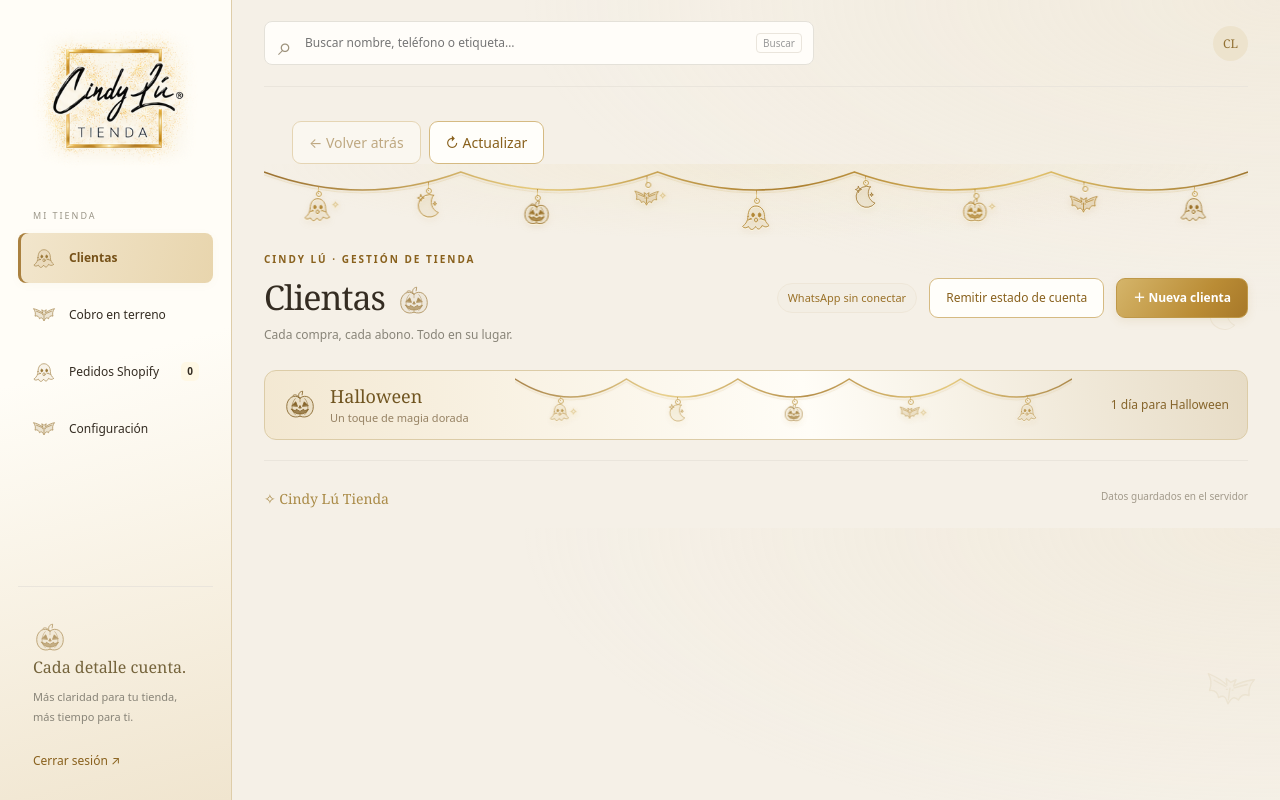
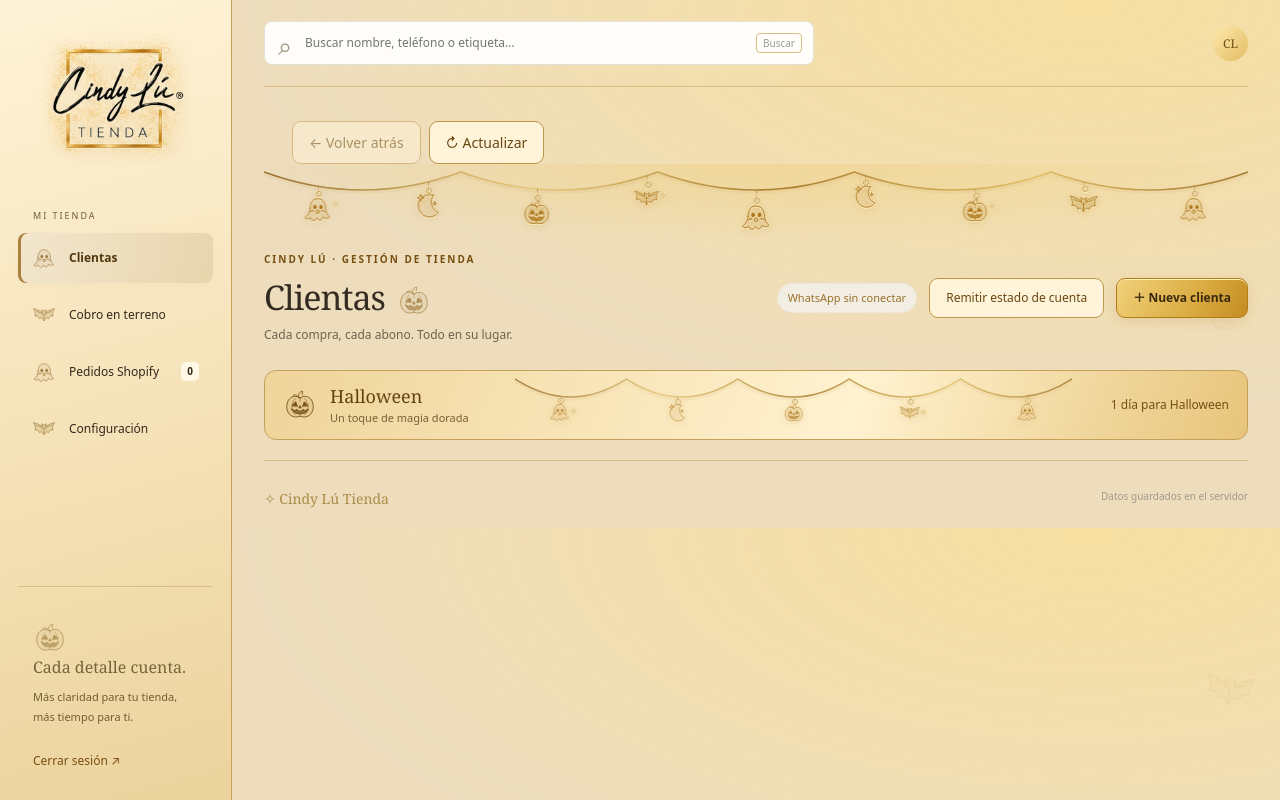
Before and after one commit to marcinko9090/cindylu-gestion, a Flask app: template templates/index.html in a window 1280 px wide. Run offline with Flask 3, Linux system fonts and the light colour scheme; the visitor is signed in with stand-in values (Sample User, id 1); tables that the repository leaves empty hold one stand-in row (values such as "Sample post"); the template is opened without the code that fills it: most values are stand-ins (such as "Sample title", 1, 10 or a date in 2020).

Commit message:
Enrich internal interface with warmer beige and stronger gold contrast

```diff
--- a/static/seasons.css
+++ b/static/seasons.css
@@ -125,3 +125,26 @@ body[data-season-variant="1"] .season-banner{border-radius:4px 18px 4px 18px}bod
 @keyframes cindy-fairy-dust{0%{opacity:0;transform:translate(0,8px) scale(.3)}15%,65%{opacity:.75;transform:translate(-5px,-5px) scale(.8)}73%{opacity:1;transform:translate(0,10px) scale(1)}88%{opacity:.85;transform:translate(-20px,80px) scale(.6)}100%{opacity:0;transform:translate(-45px,180px) scale(.1)}}
 @media(prefers-reduced-motion:reduce){.calm-dust{display:none}.calm-message{animation:cindy-calm-still 7s linear both}}
 @media print{.calm-message{display:none!important}}
+
+/* Richer champagne and gold for the private workspace only. */
+@media screen{
+ body:has(#shell:not(.hidden)){background:radial-gradient(ellipse at 85% 0,#f7dfa0 0,transparent 55%),#edddbd}
+ #shell{--cream:#edddbd;--paper:#fff9ec;--gold:#bb861b;--gold-dark:#795013;--border:#d9be83;--muted:#70624d;--ink:#34291c;--shadow:0 5px 24px #9c6c1712}
+ #shell .sidebar.sidebar{background:linear-gradient(165deg,#fff3d7 0,#ecd39d 100%);border-right-color:#c5a15a}
+ body[data-season] #shell .sidebar.sidebar{background:linear-gradient(165deg,#fff3d7 0,#ecd39d 100%);border-right-color:#c5a15a}
+ #shell nav button.active,body[data-season] #shell nav button.active{background:linear-gradient(110deg,#f7dfa1,#dcaf50);color:#51370e;box-shadow:inset 4px 0 #a77313,0 3px 12px #ae7b2026}
+ #shell .primary{background:linear-gradient(120deg,#f1d17b,#dbad43 58%,#c38c22);border-color:#b27d19;color:#39290d;box-shadow:inset 0 1px #fff1bc,0 3px 12px #b7863033}
+ #shell .outline{background:#fff4d9;border-color:#bd9649;color:#694710}
+ #shell #content .card.card{background:linear-gradient(125deg,#fffdf6,#fff5df);border-color:#d4b575;box-shadow:0 5px 24px #95671912}
+ body[data-season] #shell #content .card.card{border-color:#d4b575;box-shadow:0 5px 24px #95671912}
+ #shell .client-avatar,#shell .avatar{background:linear-gradient(135deg,#ffe9ad,#e2bc64);color:#705018}
+ #shell .season-banner.season-banner{background:linear-gradient(110deg,#efd49a,#fff2d0 60%,#e7c47a);border-color:#c5a05a;color:#755016}
+ #shell .season-banner-title{color:#64420f}
+ #shell .season-banner-greeting{color:#786039}
+ #shell .header-garland-charm{color:#ab7416;filter:drop-shadow(0 1px #fff5d1) drop-shadow(0 1px 3px #c8963660)}
+ #shell .header-garland{color:#ac791f;background:radial-gradient(ellipse at 50% 0,#efcb7360,transparent 72%)}
+ #shell .client-directory-tabs button[aria-pressed=true]{background:linear-gradient(115deg,#f8e2ac,#e7c477);border-color:#be9240;color:#513b14}
+ #shell .article,#shell .info-box{background:#f5e8c9;border-color:#ddc28d;color:#59472b}
+ #shell th{background:#f5e5c1;color:#69532e}
+ #shell .side-title,#shell .side-foot{color:#715c37}
+}
```
